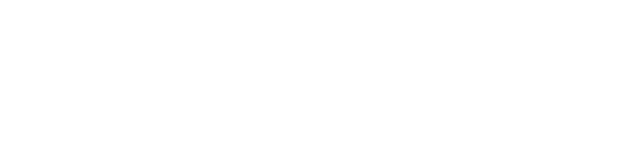
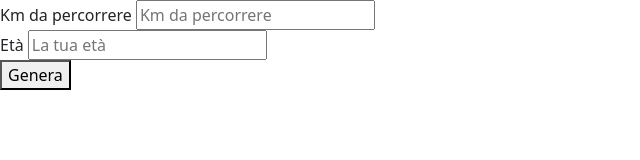
Before and after one commit to MarinaLasorsa/js-biglietto-treno-form, a plain HTML site: page index.html in a window 1280 px wide. Shown: the whole page, without its empty margins (0-640 px from the left). Drawn offline with nearby package versions, Linux system fonts and the light colour scheme.

Commit message:
ADD: kilometers and age inputs + submit button in html, comments in js describing the steps to get the value of the inputs through the click of the button

```diff
--- a/index.html
+++ b/index.html
@@ -8,6 +8,20 @@
     <link href="https://cdn.jsdelivr.net/npm/bootstrap@5.0.2/dist/css/bootstrap.min.css" rel="stylesheet" integrity="sha384-EVSTQN3/azprG1Anm3QDgpJLIm9Nao0Yz1ztcQTwFspd3yD65VohhpuuCOmLASjC" crossorigin="anonymous">
 </head>
 <body>
+    <section>
+        <div>
+            <label for="kilometers">Km da percorrere</label>
+        <input type="number" name="kilometers" id="kilometers" placeholder="Km da percorrere">
+        </div>
+        <div>
+            <label for="age">Età</label>
+        <input type="number" name="age" id="age" placeholder="La tua età">
+        </div>
+        <div>
+            <button type="submit" value="submit">Genera</button>
+        </div>
+    </section>
+
 
     <script src="./JS/app.js"></script>
     <script src="https://cdn.jsdelivr.net/npm/bootstrap@5.0.2/dist/js/bootstrap.bundle.min.js" integrity="sha384-MrcW6ZMFYlzcLA8Nl+NtUVF0sA7MsXsP1UyJoMp4YLEuNSfAP+JcXn/tWtIaxVXM" crossorigin="anonymous"></script>
```
